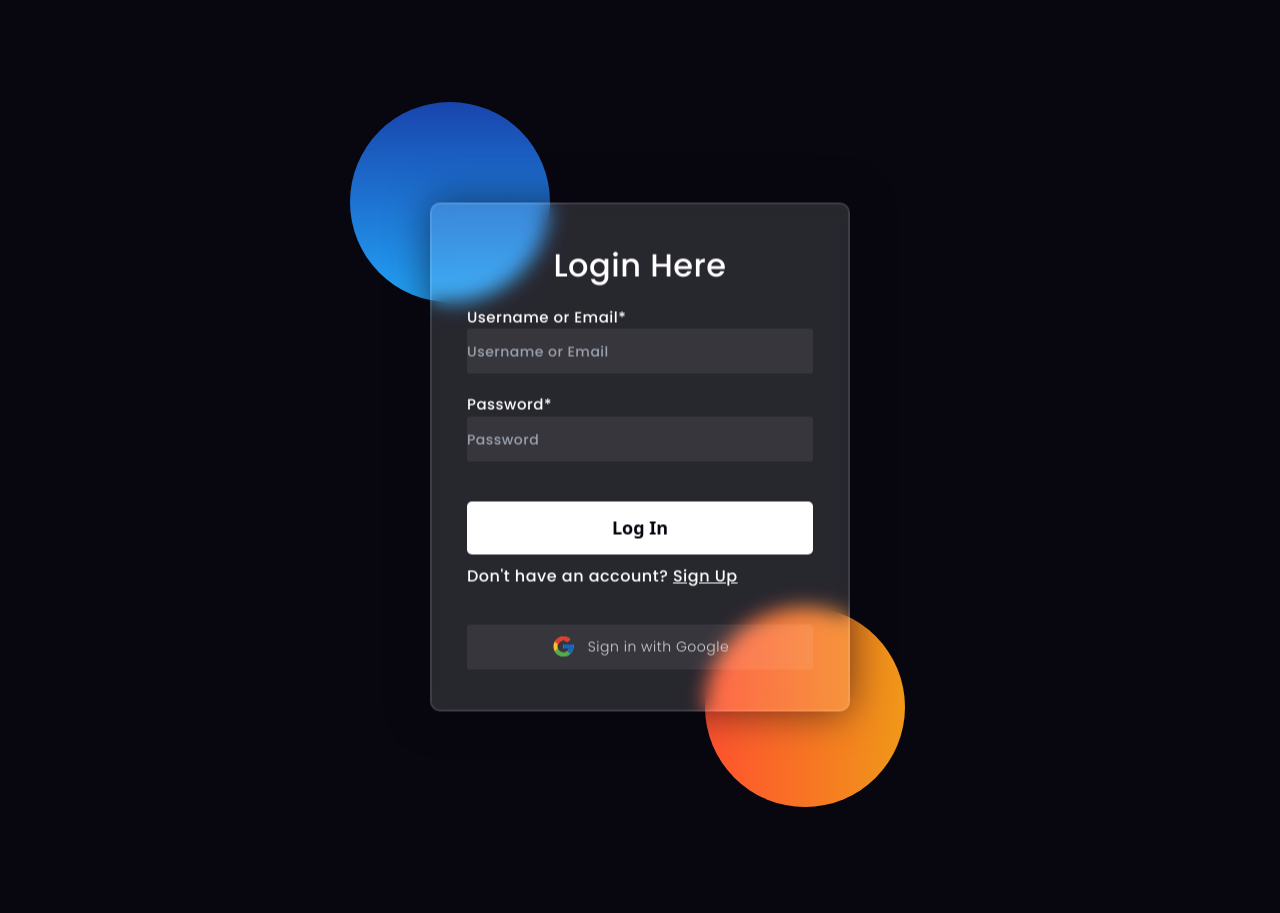
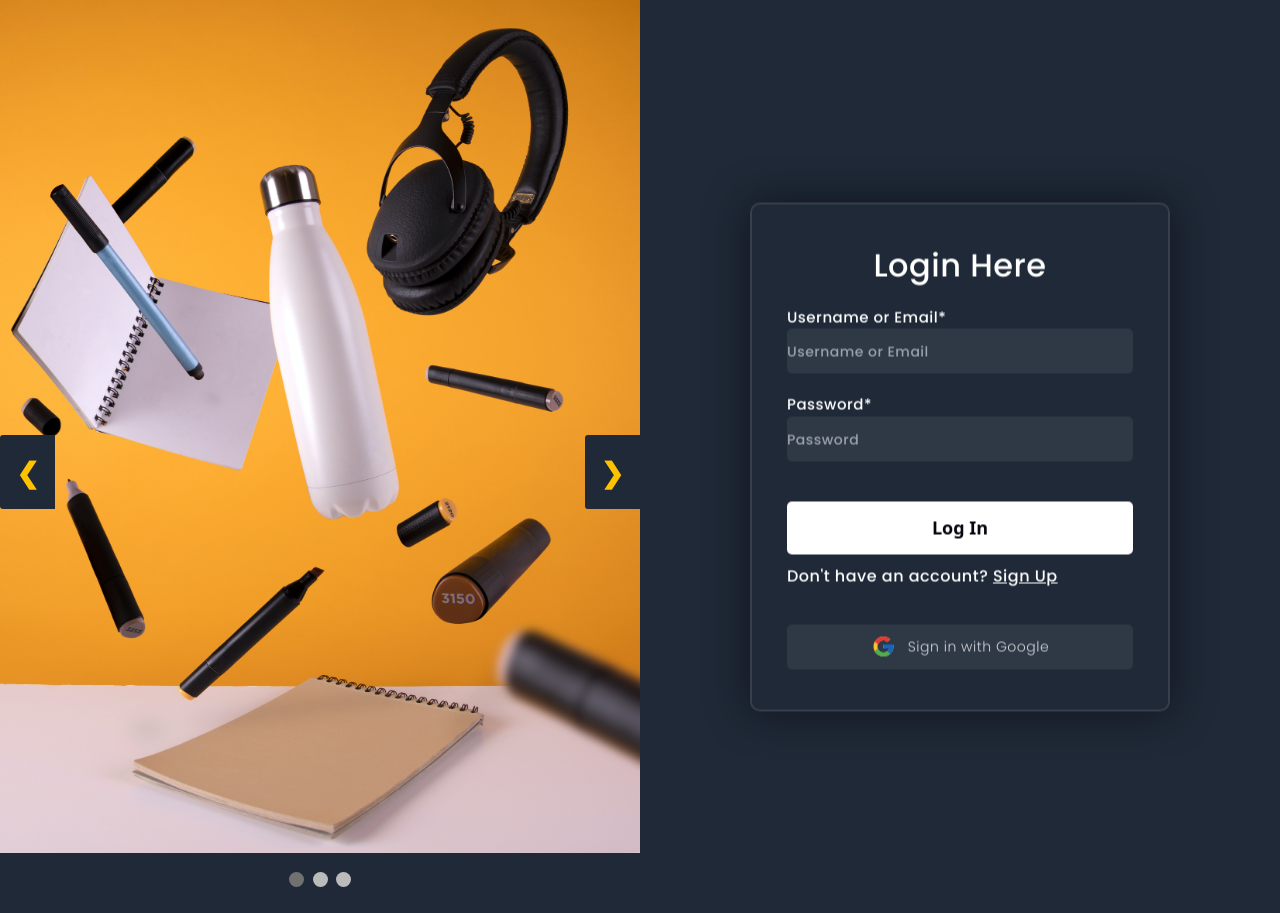
Before and after one commit to adv555/Personal-Assistant-WEB-dev-slider, a Django app: page /login?next=/ in a window 1280 px wide. Run offline with Django 4.2, Linux system fonts and the light colour scheme; some libraries are stand-ins or nearby versions.

Commit message:
add error msg & slider

```diff
--- /dev/null
+++ b/assistant/theme/static/css/slider.css
@@ -0,0 +1,232 @@
+      *,
+*:before,
+*:after{
+    padding: 0;
+    margin: 0;
+    box-sizing: border-box;
+}
+body{
+    background-color: #1f2937;
+}
+
+form{
+    height: min-content;
+    width: 420px;
+    background-color: #1f2937;
+    position: absolute;
+    transform: translate(-50%,-50%);
+    top: 50%;
+    left: 50%;
+    border-radius: 10px;
+    backdrop-filter: blur(10px);
+    border: 2px solid rgba(255,255,255,0.1);
+    box-shadow: 0 0 40px rgba(8,7,16,0.6);
+    padding: 40px 35px;
+}
+form *{
+    font-family: 'Poppins',sans-serif;
+    color: #ffffff;
+    letter-spacing: 0.5px;
+    outline: none;
+    border: none;
+}
+form h3{
+    font-size: 32px;
+    font-weight: 500;
+    line-height: 42px;
+    text-align: center;
+}
+
+label{
+    display: block;
+    margin-top: 20px;
+    font-size: 15px;
+    font-weight: 500;
+}
+input, .google{
+    display: block;
+    height: 45px;
+    width: 100%;
+    background-color: rgba(255,255,255,0.07) !important;
+    border-radius: 5px;
+    padding: 0 10px;
+    margin-top: 6px;
+    font-size: 14px;
+    font-weight: 300;
+}
+
+::placeholder{
+    color: #e5e5e5;
+    opacity: 30%;
+    font-size: 14px;
+}
+.btn {
+    margin-top: 40px;
+    width: 100%;
+    background-color: #ffffff;
+    color: #080710;
+    padding: 13px 0;
+    font-size: 18px;
+    font-weight: 600;
+    border-radius: 5px;
+    cursor: pointer;
+}
+
+.social {
+  margin-top: 30px;
+  display: flex;
+}
+.social div{
+  display: flex;
+  align-items: center;
+  justify-content: center;
+  width: 150px;
+  border-radius: 5px;
+  padding: 5px 10px 10px 5px;
+  background-color: rgba(255,255,255,0.27);
+  color: #eaf0fb;
+
+}
+.social div:hover{
+  background-color: rgba(255,255,255,0.47);
+
+}
+
+.social i{
+  margin-right: 8px;
+}
+      .errorlist {
+    list-style: None;
+}
+p, strong {
+    color: red;
+    font-size: small;
+    font-weight: normal;
+    text-align: end;
+}
+
+/*========Slider*/
+* {
+    box-sizing: border-box
+}
+.slideshow-container {
+        width: 100%;
+        height: 100%;
+        display: flex;
+        justify-content: center;
+        align-items: center;
+    }
+
+.mySlides {
+    display: none
+}
+
+img {
+    vertical-align: middle;
+    margin: auto;
+}
+
+.slideshow-container {
+  max-width: 100%;
+  height: 100%;
+  position: relative;
+  margin: 0;
+}
+
+.prev, .next {
+  cursor: pointer;
+  position: absolute;
+  top: 50%;
+  width: auto;
+  padding: 16px;
+  margin-top: -22px;
+  color: #ffc200;
+  font-weight: bold;
+  font-size: 28px;
+  transition: 0.6s ease;
+  border-radius: 0 3px 3px 0;
+  user-select: none;
+  background-color: #1f2937;
+}
+
+.next {
+  right: 0;
+  border-radius: 3px 0 0 3px;
+}
+
+.prev {
+    left: 0;
+    border-radius: 3px 0 0 3px;
+    }
+
+.prev:hover, .next:hover {
+  background-color: #1f2937;
+}
+
+.text {
+    /*font-family: Verdana, sans-serif; margin:0;*/
+    color: #f2f2f2;
+    font-size: 15px;
+    padding: 8px 12px;
+    position: absolute;
+    bottom: 8px;
+    width: 100%;
+    text-align: center;
+}
+
+.dot-container {
+    position: absolute;
+    bottom: 20px;
+    z-index: 10;
+
+/**/
+}
+.dot {
+    cursor: pointer;
+    height: 15px;
+    width: 15px;
+    margin: 0 2px;
+    background-color: #bbb;
+    /*background: #1f2937;*/
+    border-radius: 50%;
+    display: inline-block;
+    transition: background-color 0.6s ease;
+}
+
+.active, .dot:hover {
+    background-color: #717171;
+    /*background-color: #1f2937;*/
+}
+
+.fade {
+  -webkit-animation-name: fade;
+  -webkit-animation-duration: 1.5s;
+  animation-name: fade;
+  animation-duration: 1.5s;
+}
+@-webkit-keyframes fade {
+  from {opacity: .4}
+  to {opacity: 1}
+}
+
+@keyframes fade {
+  from {opacity: .4}
+  to {opacity: 1}
+}
+
+@media only screen and (max-width: 300px) {
+    .prev, .next, .text {
+        font-size: 11px
+    }
+
+    .dot {
+        height: 10px;
+        width: 10px;
+    }
+
+    @media only screen and (max-width: 500px) {
+        .prev, .next, .text {
+            font-size: 14px
+        }
+    }
+}
--- /dev/null
+++ b/assistant/theme/static/js/slider.js
@@ -0,0 +1,38 @@
+let slideIndex = 1;
+showSlides(slideIndex);
+function plusSlides(n) {
+    showSlides(slideIndex += n);
+}
+function currentSlide(n) {
+    showSlides(slideIndex = n);
+}
+function showSlides(n) {
+    let i;
+    const slides = document.getElementsByClassName("mySlides");
+    const dots = document.getElementsByClassName("dot");
+    if (n > slides.length) { slideIndex = 1 }
+    if (n < 1) { slideIndex = slides.length }
+    for (i = 0; i < slides.length; i++) {
+        slides[i].style.display = "none";
+    }
+    for (i = 0; i < dots.length; i++) {
+        dots[i].className = dots[i].className.replace(" active", "");
+    }
+    slides[slideIndex - 1].style.display = "block";
+    dots[slideIndex - 1].className += " active";
+}
+
+// Auto Slide   if you need auto slide ,remove the commit
+// let slideIndex = 0;
+// showSlides();
+// function showSlides() {
+//     let i;
+//     const slides = document.getElementsByClassName("mySlides");
+//     for (i = 0; i < slides.length; i++) {
+//        slides[i].style.display = "none";
+//    }
+//    slideIndex++;
+//    if (slideIndex > slides.length) { slideIndex = 1 }
+//    slides[slideIndex - 1].style.display = "block";
+//    setTimeout(showSlides, 3000); // Change image every 2 seconds
+// }
--- a/assistant/users/templates/auth/index.html
+++ b/assistant/users/templates/auth/index.html
@@ -9,157 +9,21 @@
     <link rel="stylesheet" href="https://cdnjs.cloudflare.com/ajax/libs/font-awesome/5.15.4/css/all.min.css">
     <link href="https://fonts.googleapis.com/css2?family=Poppins:wght@300;500;600&display=swap" rel="stylesheet">
     <!--Stylesheet-->
+    {% load static %}
+    <link rel="stylesheet" href="{% static 'css/slider.css' %}">
      {% tailwind_css %}
-    <style media="screen">
-      *,
-*:before,
-*:after{
-    padding: 0;
-    margin: 0;
-    box-sizing: border-box;
-}
-body{
-    background-color: #080710;
-    {#background-color: #1f2937;#}
-}
-.background{
-    width: 430px;
-    height: 520px;
-    position: absolute;
-    transform: translate(-50%,-50%);
-    left: 50%;
-    top: 50%;
-}
-.background .shape{
-    height: 200px;
-    width: 200px;
-    position: absolute;
-    border-radius: 50%;
-}
-.shape:first-child{
-    background: linear-gradient(
-        #1845ad,
-        #23a2f6
-    );
-    left: -75px;
-    top: -95px;
-}
-.shape:last-child{
-    background: linear-gradient(
-        to right,
-        #ff512f,
-        #f09819
-    );
-    right: -50px;
-    bottom: -90px;
-}
-form{
-    {#height: 520px;#}
-    height: min-content;
-    {#width: 400px;#}
-    width: 420px;
-    background-color: rgba(255,255,255,0.13);
-    position: absolute;
-    transform: translate(-50%,-50%);
-    top: 50%;
-    left: 50%;
-    border-radius: 10px;
-    backdrop-filter: blur(10px);
-    border: 2px solid rgba(255,255,255,0.1);
-    box-shadow: 0 0 40px rgba(8,7,16,0.6);
-    padding: 40px 35px;
-}
-form *{
-    font-family: 'Poppins',sans-serif;
-    color: #ffffff;
-    letter-spacing: 0.5px;
-    outline: none;
-    border: none;
-}
-form h3{
-    font-size: 32px;
-    font-weight: 500;
-    line-height: 42px;
-    text-align: center;
-}
 
-label{
-    display: block;
-    margin-top: 20px;
-    font-size: 15px;
-    font-weight: 500;
-}
-input, .google{
-    display: block;
-    height: 45px;
-    width: 100%;
-    background-color: rgba(255,255,255,0.07) !important;
-    border-radius: 3px;
-    padding: 0 10px;
-    margin-top: 6px;
-    font-size: 14px;
-    font-weight: 300;
-}
-
-::placeholder{
-    {#background-color: rgba(255,255,255,0.13);#}
-    color: #e5e5e5;
-    opacity: 30%;
-    font-size: 14px;
-}
-.btn {
-    margin-top: 40px;
-    width: 100%;
-    background-color: #ffffff;
-    color: #080710;
-    padding: 13px 0;
-    font-size: 18px;
-    font-weight: 600;
-    border-radius: 5px;
-    cursor: pointer;
-}
-
-.social {
-  margin-top: 30px;
-  display: flex;
-}
-.social div{
-    display: flex;
-     align-items: center;
-    justify-content: center;
-  width: 150px;
-  border-radius: 5px;
-  padding: 5px 10px 10px 5px;
-  background-color: rgba(255,255,255,0.27);
-  color: #eaf0fb;
-
-}
-.social div:hover{
-  background-color: rgba(255,255,255,0.47);
-
-}
-
-.social i{
-  margin-right: 8px;
-}
-      .errorlist {
-    list-style: None;
-}
-        p, strong {
-           color: red;
-            font-size: small;
-            font-weight: normal;
-            text-align: end;
-        }
-
-    </style>
 </head>
-<body>
-
-    <div class="background">
-        <div class="shape"></div>
-        <div class="shape"></div>
+<body >
+<div class="flex  w-full h-screen ">
+    <div class="flex w-1/2 justify-center bg-accent" style="width: 50%">
+        {% include 'includes/slider.html' %}
     </div>
-   {% block content %}{% endblock %}
+    <div class="relative flex w-1/2 justify-center bg-primary" style="width: 50%">
+        {% block content %}{% endblock %}
+    </div>
+</div>
 </body>
 </html>
+
+{#background: #c7c7c7#}
--- a/assistant/users/templates/auth/login.html
+++ b/assistant/users/templates/auth/login.html
@@ -6,6 +6,15 @@
     {% csrf_token %}
         <h3>Login Here</h3>
        {{ form|crispy }}
+
+        {% if messages %}
+            <ul style="margin: auto" >
+        {% for message in messages %}
+                <li style="color: red; font-size: small; list-style: none; text-align: end">{{ message }}</li>
+        {% endfor %}
+            </ul>
+        {% endif %}
+
         <button class="btn" >Log In</button>
 
         <div class="mt-2.5"  >
--- a/assistant/users/templates/auth/register.html
+++ b/assistant/users/templates/auth/register.html
@@ -7,10 +7,9 @@
         {{ form|crispy }}
         <button  class="btn" >Register</button>
 
-            <div style="margin-top: 10px" >
+            <div class="mt-2.5" >
                 <span>Have an account?</span>
                 <a href="{% url 'login' %}">
-{#                <a href="/login">#}
                 <span class="text-accent cursor-pointer underline">Sign In</span>
 
                 </a>
--- /dev/null
+++ b/assistant/users/templates/includes/slider.html
@@ -0,0 +1,22 @@
+{% load static %}
+<div class="slideshow-container">
+        <div class="mySlides fade h-screen overflow-hidden">
+            <img class="object-cover" src="{% static 'images/banner3.jpeg' %}" style="width:100%" alt="">
+        </div>
+        <div class="mySlides fade " style="background: #9ca3af">
+            <img src="{% static 'images/banner.jpeg' %}" style="width:100%; object-fit: cover" alt="">
+        </div>
+        <div class="mySlides fade">
+            <img src="{% static 'images/banner6.png' %}" style="width:90%" alt="">
+        </div>
+        <div class="dot-container">
+            <span class="dot" onclick="currentSlide(1)"></span>
+            <span class="dot" onclick="currentSlide(2)"></span>
+            <span class="dot" onclick="currentSlide(3)"></span>
+        </div>
+        <a class="prev" onclick="plusSlides(-1)">&#10094;</a>
+        <a class="next" onclick="plusSlides(1)">&#10095;</a>
+    </div>
+
+
+<script type="text/javascript" src="{% static 'js/slider.js' %}"></script>
--- a/assistant/users/views.py
+++ b/assistant/users/views.py
@@ -53,7 +53,8 @@ def custom_login(request):
 
         else:
             for error in list(form.errors.values()):
-                messages.error(request, error)
+                print('error', messages.error)
+                messages.error(request, 'Invalid form data')
 
     form = UserLoginForm()
 
```
Also changed, not shown: assistant/theme/templates/base.html (+1 -12 lines), assistant/mediauploadapp/media/images/banner.jpeg (added), assistant/theme/static/images/banner.jpeg (added), assistant/theme/static/images/banner2.jpeg (added), assistant/theme/static/images/banner3.jpeg (added), assistant/theme/static/images/banner4.jpeg (added), 1 other file.
